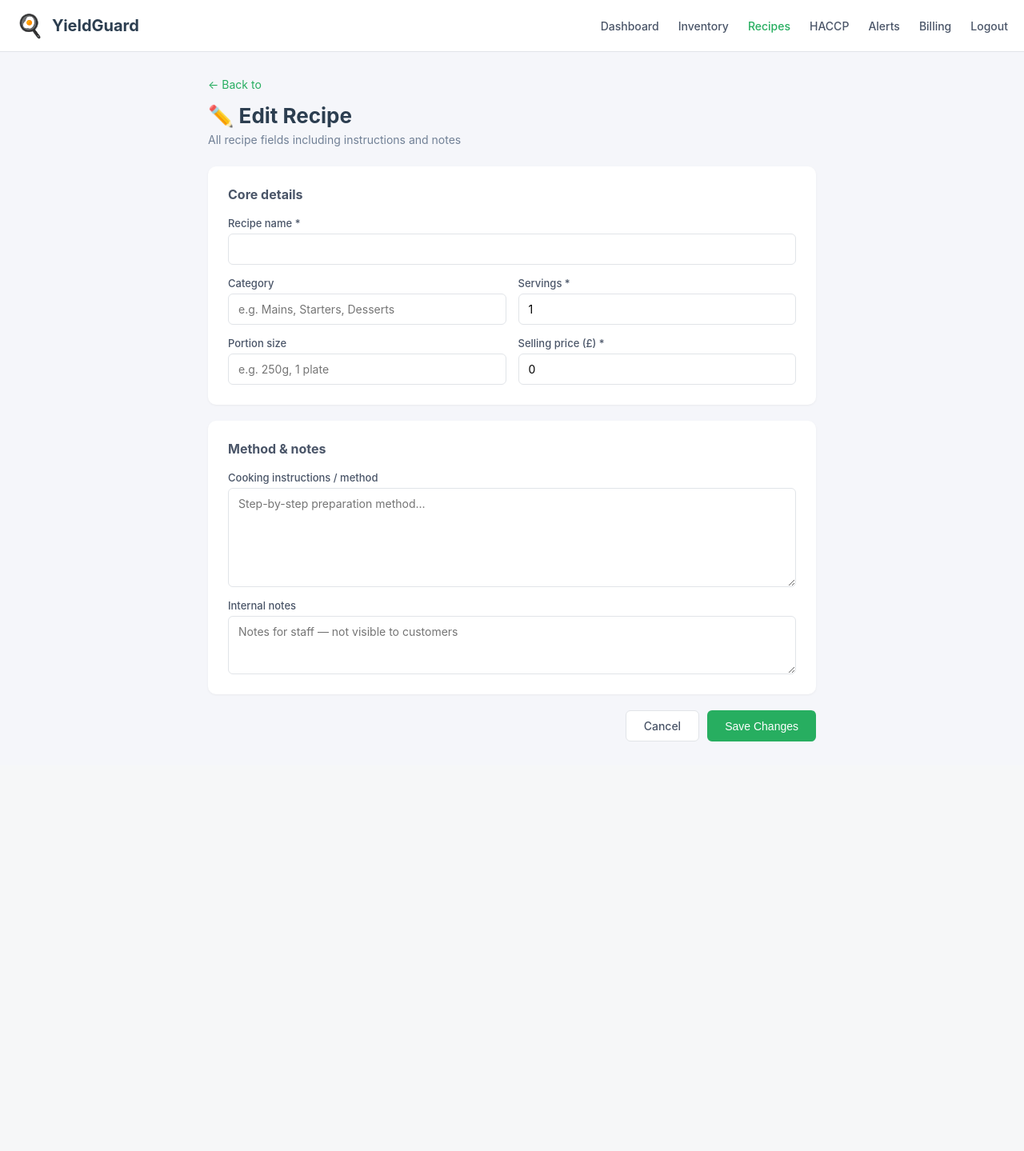
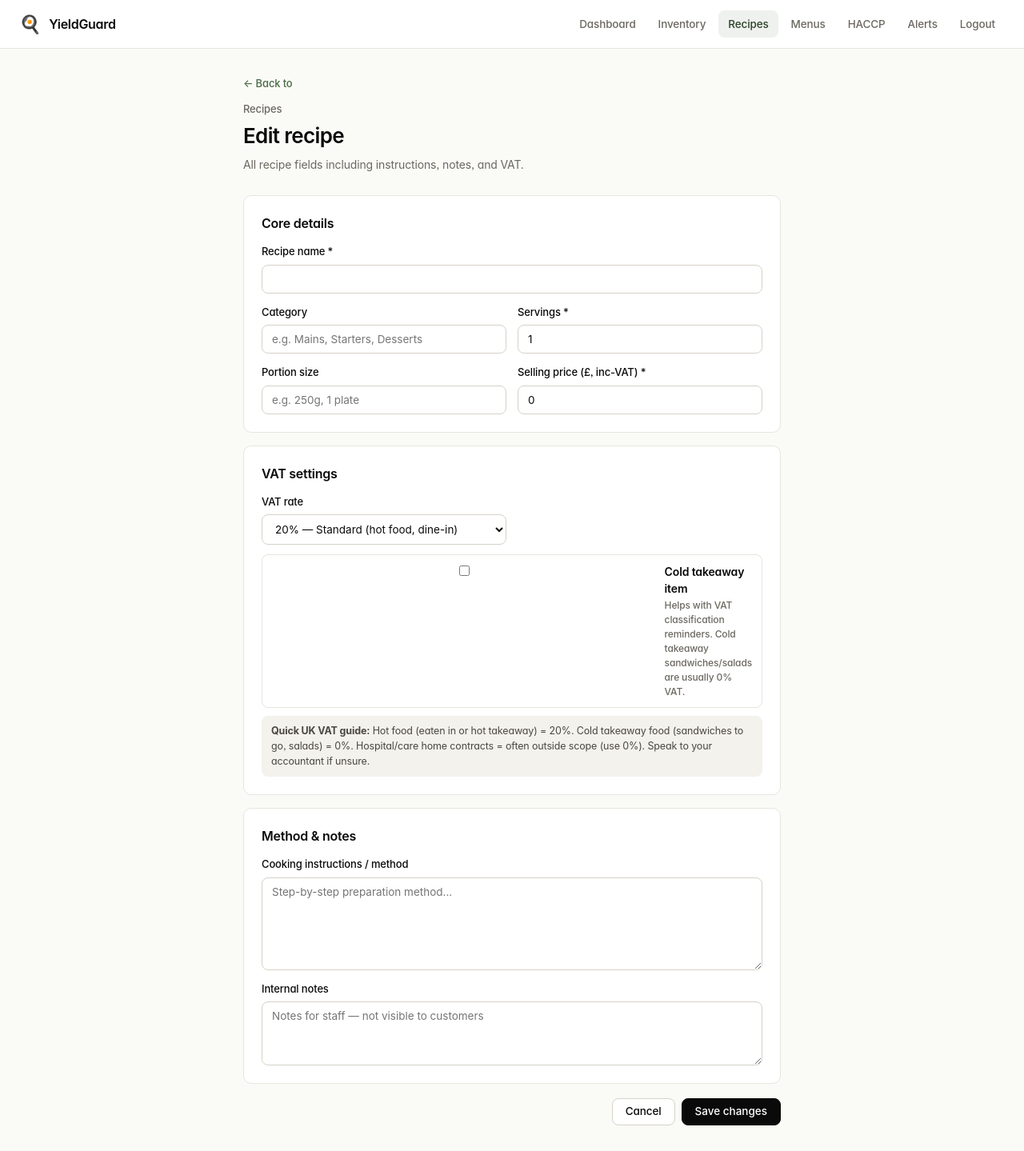
Before and after one commit to cryptoirish/kitchen-inventory-clean, a Flask app: template templates/edit_recipe.html in a window 1280 px wide. Shown: the whole page at 80% size. Before the commit the page ends 927 px from the top, so only its background shows below. Run offline with Flask 3, Linux system fonts and the light colour scheme; the template is opened without the code that fills it, so the values that code supplies are empty; some libraries are stand-ins or nearby versions; some web fonts are replaced.

Commit message:
Enhance edit recipe page with VAT settings
Updated the recipe editing page to include VAT settings and improved layout. Changed labels and added toggle for cold takeaway items.

```diff
--- a/templates/edit_recipe.html
+++ b/templates/edit_recipe.html
@@ -4,77 +4,74 @@
     <meta charset="UTF-8">
     <meta name="viewport" content="width=device-width, initial-scale=1.0">
     <title>Edit {{ recipe.name }} - YieldGuard</title>
+    <link rel="stylesheet" href="{{ url_for('static', filename='design.css') }}">
     <style>
-        * { margin: 0; padding: 0; box-sizing: border-box; }
-        body { font-family: -apple-system, BlinkMacSystemFont, 'Segoe UI', sans-serif; background: #f5f6fa; color: #2c3e50; }
-        .navbar { background: #fff; border-bottom: 1px solid #e1e4e8; padding: 0 20px; position: sticky; top: 0; z-index: 100; }
-        .nav-container { max-width: 1400px; margin: 0 auto; display: flex; align-items: center; justify-content: space-between; height: 64px; }
-        .logo { display: flex; align-items: center; gap: 10px; text-decoration: none; color: #2c3e50; font-weight: 700; font-size: 20px; }
-        .logo-icon { font-size: 28px; }
-        .nav-links { display: flex; gap: 24px; }
-        .nav-links a { text-decoration: none; color: #4a5568; font-weight: 500; font-size: 14px; }
-        .hamburger { display: none; background: none; border: none; cursor: pointer; flex-direction: column; gap: 4px; }
-        .hamburger span { display: block; width: 24px; height: 2px; background: #2c3e50; }
-        .mobile-menu { display: none; position: absolute; top: 64px; left: 0; right: 0; background: #fff; border-bottom: 1px solid #e1e4e8; padding: 10px 0; }
-        .mobile-menu.active { display: block; }
-        .mobile-menu a { display: block; padding: 12px 20px; text-decoration: none; color: #4a5568; }
-        .container { max-width: 800px; margin: 0 auto; padding: 30px 20px; }
-        .back-link { color: #27ae60; text-decoration: none; font-size: 14px; margin-bottom: 15px; display: inline-block; }
-        .page-header { margin-bottom: 25px; }
-        .page-header h1 { font-size: 26px; margin-bottom: 6px; }
-        .page-subtitle { color: #718096; font-size: 14px; }
-        .card { background: #fff; border-radius: 10px; padding: 25px; margin-bottom: 20px; box-shadow: 0 1px 3px rgba(0,0,0,0.05); }
-        .card h2 { font-size: 16px; margin-bottom: 18px; color: #4a5568; }
-        .form-grid { display: grid; grid-template-columns: 1fr 1fr; gap: 15px; }
-        .form-group { display: flex; flex-direction: column; gap: 5px; }
-        .form-group.full { grid-column: 1 / -1; }
-        label { font-size: 13px; font-weight: 500; color: #4a5568; }
-        input, select, textarea { padding: 10px 12px; border: 1px solid #e1e4e8; border-radius: 6px; font-size: 14px; font-family: inherit; }
-        input:focus, select:focus, textarea:focus { outline: none; border-color: #27ae60; }
-        textarea { resize: vertical; }
-        .actions { display: flex; gap: 10px; justify-content: flex-end; margin-top: 20px; }
-        .btn { background: #27ae60; color: #fff; border: none; padding: 10px 22px; border-radius: 6px; font-size: 14px; font-weight: 500; cursor: pointer; text-decoration: none; display: inline-block; }
-        .btn:hover { background: #219a52; }
-        .btn-secondary { background: #fff; color: #4a5568; border: 1px solid #e1e4e8; }
-        .btn-secondary:hover { background: #f7fafc; }
-        .flash { padding: 12px 16px; border-radius: 6px; margin-bottom: 15px; font-size: 14px; }
-        .flash.success { background: #d4edda; color: #155724; }
-        .flash.danger { background: #f8d7da; color: #721c24; }
-        @media (max-width: 768px) {
-            .nav-links { display: none; }
-            .hamburger { display: flex; }
-            .form-grid { grid-template-columns: 1fr; }
+        .toggle-row {
+            display: flex; align-items: flex-start; gap: 10px;
+            padding: 10px 12px;
+            border: 1px solid #E8E5DD;
+            border-radius: 8px;
+            margin-bottom: 10px;
+            cursor: pointer;
+        }
+        .toggle-row input { margin-top: 3px; cursor: pointer; }
+        .toggle-row:has(input:checked) { background: #EEF1ED; border-color: #4A6B45; }
+        .toggle-text { flex: 1; }
+        .toggle-title { font-weight: 600; font-size: 14px; }
+        .toggle-help { font-size: 12px; color: #6B6860; margin-top: 2px; }
+        .vat-info {
+            background: #F4F2EC;
+            border-radius: 8px;
+            padding: 10px 12px;
+            font-size: 12.5px;
+            color: #4A4842;
+            margin-top: 6px;
+            line-height: 1.5;
         }
     </style>
 </head>
 <body>
     <nav class="navbar">
         <div class="nav-container">
-            <a href="/" class="logo"><div class="logo-icon">🍳</div><div>YieldGuard</div></a>
+            <a href="/" class="logo"><span class="logo-icon">🍳</span><span>YieldGuard</span></a>
             <div class="nav-links">
-                <a href="/">Dashboard</a><a href="/inventory">Inventory</a><a href="/recipes" style="color: #27ae60;">Recipes</a>
-                <a href="/haccp">HACCP</a><a href="/alerts">Alerts</a><a href="/billing">Billing</a><a href="/logout">Logout</a>
+                <a href="/">Dashboard</a>
+                <a href="/inventory">Inventory</a>
+                <a href="/recipes" class="active">Recipes</a>
+                <a href="/menus">Menus</a>
+                <a href="/haccp">HACCP</a>
+                <a href="/alerts">Alerts</a>
+                <a href="/logout">Logout</a>
             </div>
-            <button class="hamburger" onclick="toggleMenu()"><span></span><span></span><span></span></button>
+            <button class="hamburger" onclick="document.getElementById('mobileMenu').classList.toggle('active')">
+                <span></span><span></span><span></span>
+            </button>
         </div>
         <div class="mobile-menu" id="mobileMenu">
-            <a href="/">📊 Dashboard</a><a href="/inventory">📦 Inventory</a><a href="/recipes">🍽️ Recipes</a>
-            <a href="/haccp">🛡️ HACCP</a><a href="/alerts">⚠️ Alerts</a><a href="/billing">💳 Billing</a><a href="/logout">🚪 Logout</a>
+            <a href="/">Dashboard</a>
+            <a href="/inventory">Inventory</a>
+            <a href="/recipes" class="active">Recipes</a>
+            <a href="/menus">Menus</a>
+            <a href="/haccp">HACCP</a>
+            <a href="/alerts">Alerts</a>
+            <a href="/logout">Logout</a>
         </div>
     </nav>
 
-    <div class="container">
+    <div class="container-narrow">
         <a href="/recipes/{{ recipe.id }}" class="back-link">← Back to {{ recipe.name }}</a>
-        <div class="page-header">
-            <h1>✏️ Edit Recipe</h1>
-            <p class="page-subtitle">All recipe fields including instructions and notes</p>
-        </div>
 
         {% with messages = get_flashed_messages(with_categories=true) %}
             {% for category, message in messages %}
                 <div class="flash {{ category }}">{{ message }}</div>
             {% endfor %}
         {% endwith %}
+
+        <div class="page-header">
+            <p class="page-eyebrow">Recipes</p>
+            <h1>Edit recipe</h1>
+            <p class="page-subtitle">All recipe fields including instructions, notes, and VAT.</p>
+        </div>
 
         <form method="POST">
             <div class="card">
@@ -97,14 +94,44 @@
                         <input type="text" name="portion_size" value="{{ recipe.portion_size or '' }}" placeholder="e.g. 250g, 1 plate">
                     </div>
                     <div class="form-group">
-                        <label>Selling price (£) *</label>
+                        <label>Selling price (£, inc-VAT) *</label>
                         <input type="number" name="selling_price" step="0.01" required value="{{ recipe.selling_price or 0 }}">
                     </div>
                 </div>
             </div>
 
             <div class="card">
-                <h2>Method & notes</h2>
+                <h2>VAT settings</h2>
+                <div class="form-grid">
+                    <div class="form-group">
+                        <label>VAT rate</label>
+                        <select name="vat_rate">
+                            <option value="20" {% if recipe.vat_rate is none or recipe.vat_rate == 20 %}selected{% endif %}>20% — Standard (hot food, dine-in)</option>
+                            <option value="0" {% if recipe.vat_rate == 0 %}selected{% endif %}>0% — Zero-rated (cold takeaway, basic groceries)</option>
+                            <option value="5" {% if recipe.vat_rate == 5 %}selected{% endif %}>5% — Reduced rate</option>
+                        </select>
+                    </div>
+                </div>
+
+                <label class="toggle-row" style="margin-top: 12px;">
+                    <input type="checkbox" name="is_takeaway_cold" {% if recipe.is_takeaway_cold %}checked{% endif %}>
+                    <div class="toggle-text">
+                        <div class="toggle-title">Cold takeaway item</div>
+                        <div class="toggle-help">Helps with VAT classification reminders. Cold takeaway sandwiches/salads are usually 0% VAT.</div>
+                    </div>
+                </label>
+
+                <div class="vat-info">
+                    <strong>Quick UK VAT guide:</strong>
+                    Hot food (eaten in or hot takeaway) = 20%.
+                    Cold takeaway food (sandwiches to go, salads) = 0%.
+                    Hospital/care home contracts = often outside scope (use 0%).
+                    Speak to your accountant if unsure.
+                </div>
+            </div>
+
+            <div class="card">
+                <h2>Method &amp; notes</h2>
                 <div class="form-grid">
                     <div class="form-group full">
                         <label>Cooking instructions / method</label>
@@ -117,15 +144,11 @@
                 </div>
             </div>
 
-            <div class="actions">
+            <div style="display: flex; gap: 8px; justify-content: flex-end; margin-top: 18px;">
                 <a href="/recipes/{{ recipe.id }}" class="btn btn-secondary">Cancel</a>
-                <button type="submit" class="btn">Save Changes</button>
+                <button type="submit" class="btn">Save changes</button>
             </div>
         </form>
     </div>
-
-    <script>
-        function toggleMenu() { document.getElementById('mobileMenu').classList.toggle('active'); }
-    </script>
 </body>
 </html>
```
